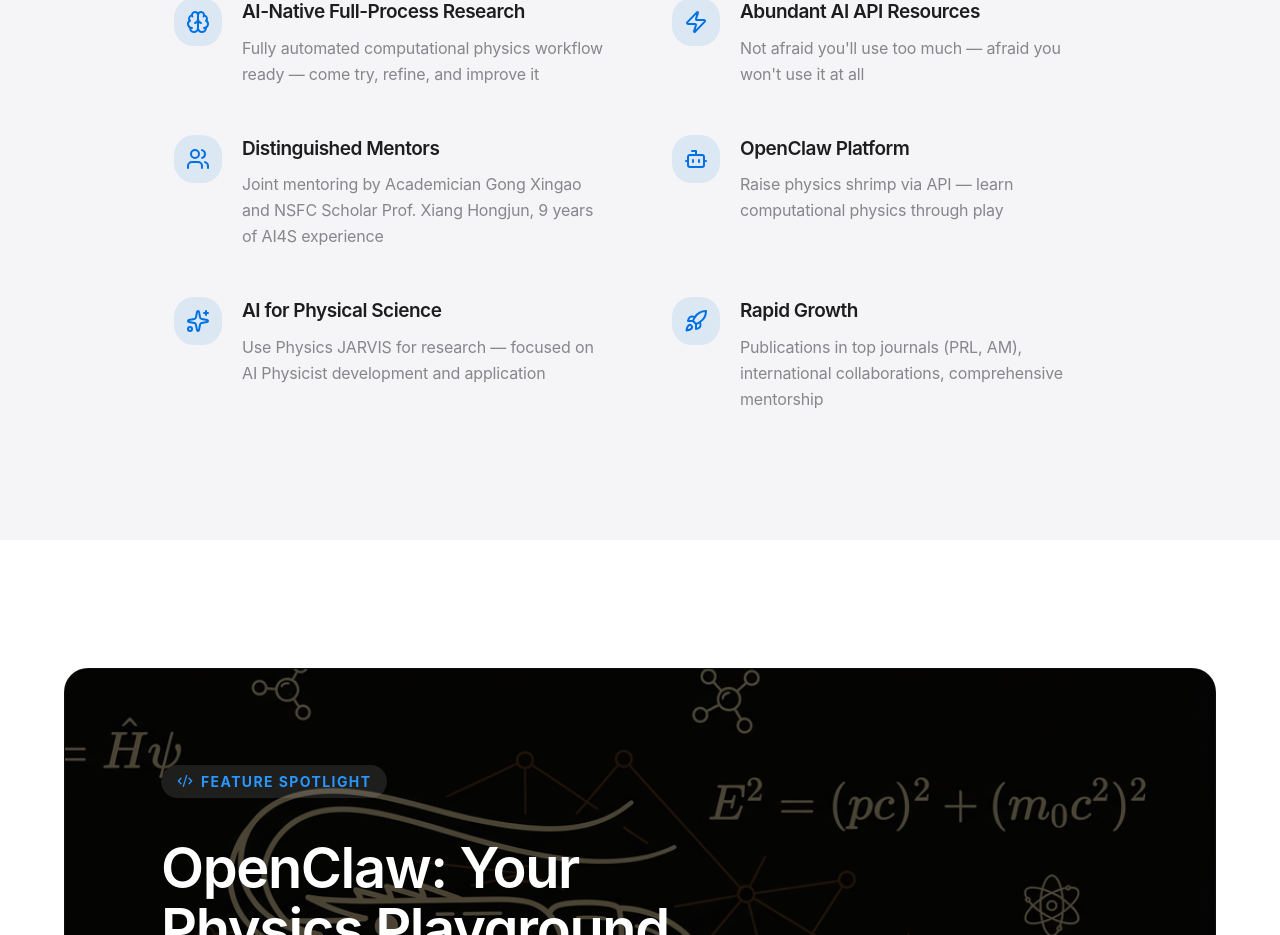
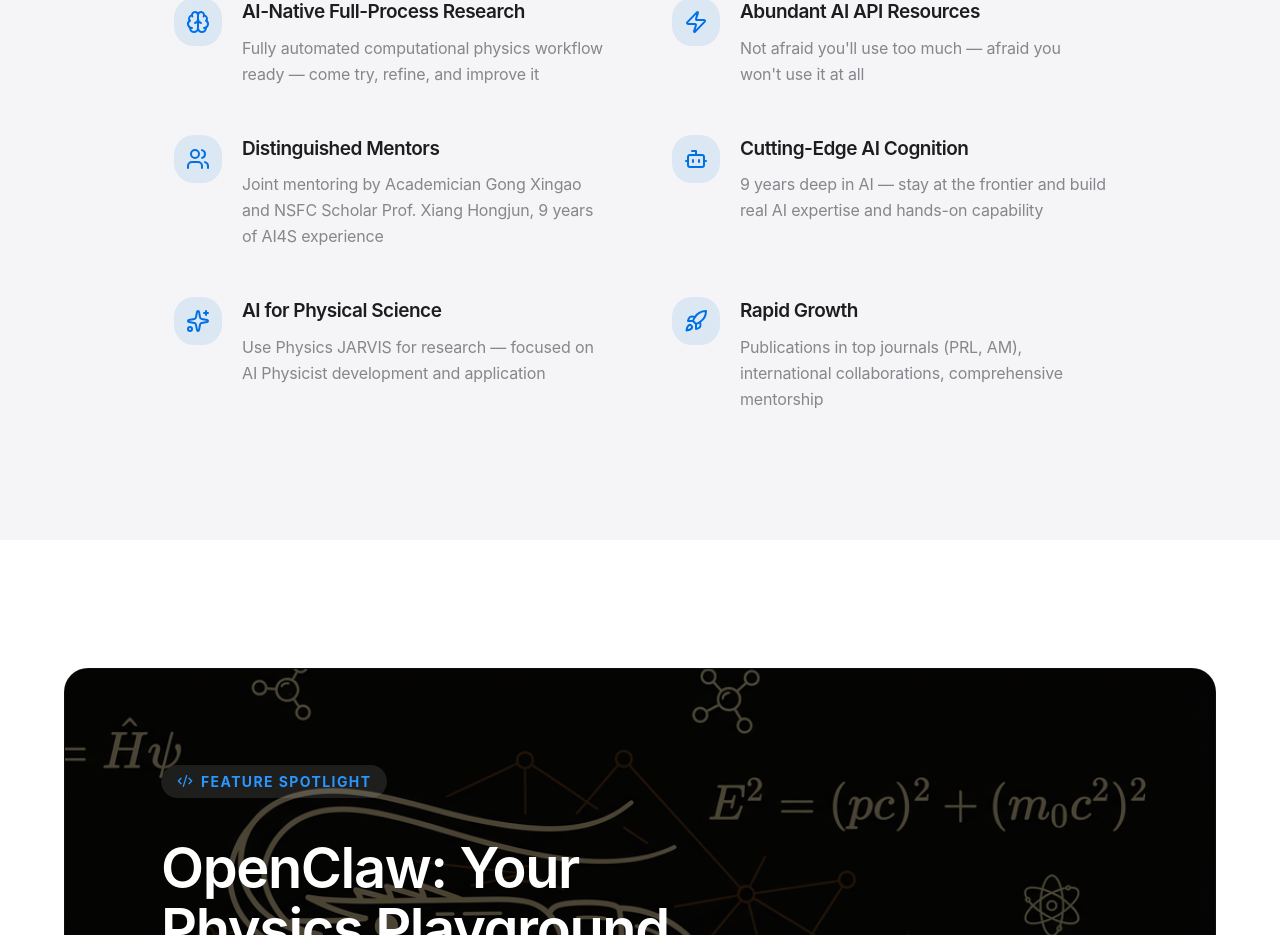
Before and after one commit to Hongyu-yu/ai-physics-hyyu-fudan, a React (Vite) app in the folder app/: page /ai-physics-hyyu-fudan/recruitment in a window 1280 px wide. Shown: the part 1085-2020 px from the top of the page. Built offline with nearby package versions, Linux system fonts and the light colour scheme.

Commit message:
fix: replace OpenClaw benefit with cutting-edge AI cognition
The "Why Join Us" section now highlights the group's frontier AI expertise
instead of the OpenClaw platform (which has its own dedicated showcase below).

```diff
--- a/app/src/i18n/locales/en.json
+++ b/app/src/i18n/locales/en.json
@@ -153,9 +153,9 @@
         "title": "Distinguished Mentors",
         "desc": "Joint mentoring by Academician Gong Xingao and NSFC Scholar Prof. Xiang Hongjun, 9 years of AI4S experience"
       },
-      "openclaw": {
-        "title": "OpenClaw Platform",
-        "desc": "Raise physics shrimp via API — learn computational physics through play"
+      "aiCognition": {
+        "title": "Cutting-Edge AI Cognition",
+        "desc": "9 years deep in AI — stay at the frontier and build real AI expertise and hands-on capability"
       },
       "aiForScience": {
         "title": "AI for Physical Science",
--- a/app/src/i18n/locales/zh.json
+++ b/app/src/i18n/locales/zh.json
@@ -153,9 +153,9 @@
         "title": "强强联合",
         "desc": "龚新高院士 × 杰青向红军教授联合指导，9年 AI for Science 经验"
       },
-      "openclaw": {
-        "title": "OpenClaw 平台",
-        "desc": "养物理虾，边玩边科研，趣味探索计算物理新范式"
+      "aiCognition": {
+        "title": "领先前沿的 AI 认知",
+        "desc": "导师深耕 AI 9年，紧跟前沿动态，带你建立对 AI 的深度认知与实战能力"
       },
       "aiForScience": {
         "title": "AI for Physical Science",
--- a/app/src/pages/Recruitment.tsx
+++ b/app/src/pages/Recruitment.tsx
@@ -8,7 +8,7 @@
   { icon: Brain, key: 'aiNative' },
   { icon: Zap, key: 'resources' },
   { icon: Users, key: 'mentors' },
-  { icon: Bot, key: 'openclaw' },
+  { icon: Bot, key: 'aiCognition' },
   { icon: Sparkles, key: 'aiForScience' },
   { icon: Rocket, key: 'growth' },
 ];
```
